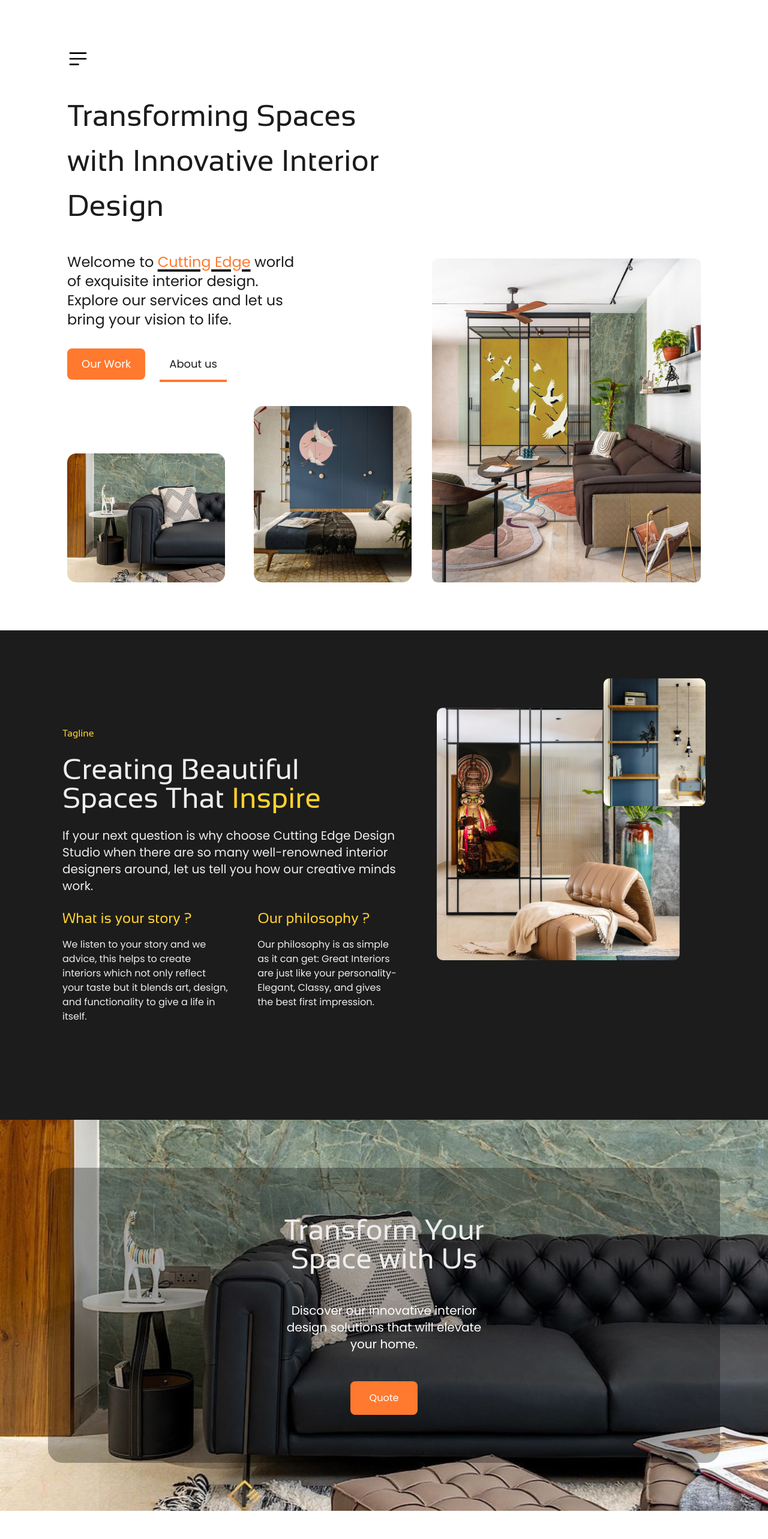
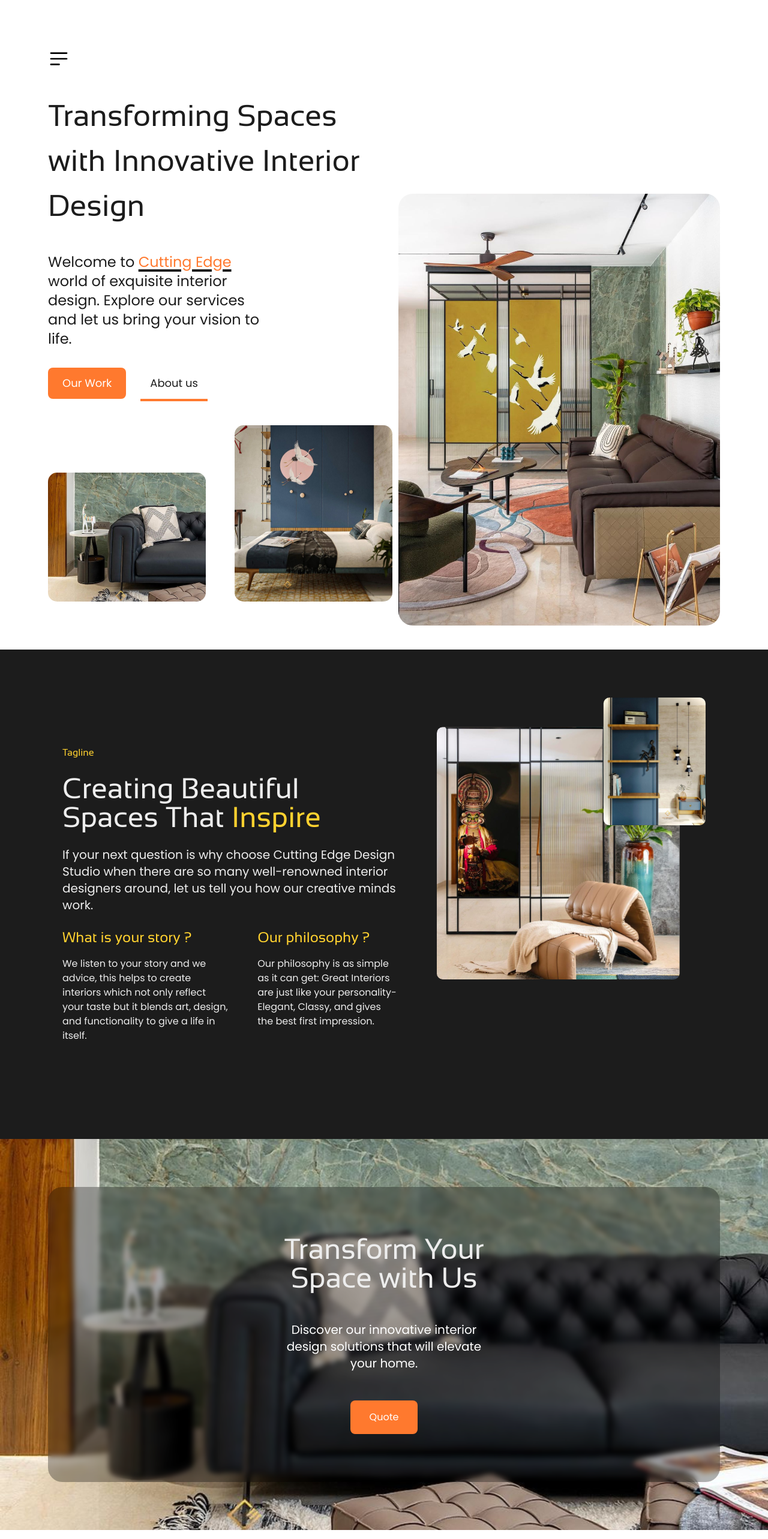
Before and after one commit to sakethrambilla/interior-designer, a Next.js app: page / in a window 1280 px wide. Shown: the top 2566 px of the page at 60% size. Built offline with nearby package versions, Linux system fonts and the light colour scheme.

Commit message:
updated footer and added glass morphism

```diff
--- a/app/(home)/Cta.tsx
+++ b/app/(home)/Cta.tsx
@@ -15,7 +15,7 @@ const Cta = () => {
           initial="initial"
           whileInView="animate"
           variants={scaleOut}
-          className="bg-black/30 py-20 rounded-3xl  flex flex-col gap-12 items-center text-center justify-center"
+          className="bg-black/30 backdrop-blur-sm py-20 rounded-3xl  flex flex-col gap-12 items-center text-center justify-center"
         >
           <h1 className="lg:w-2/5 text-4xl lg:text-5xl text-cwhite font-sansation">
             Transform Your Space with Us
--- a/app/(home)/Hero-header.tsx
+++ b/app/(home)/Hero-header.tsx
@@ -17,7 +17,7 @@ const Heroheader = () => {
         variants={display}
         className="cursor-bcursor flex px-8 lg:px-20 py-4 lg:py-10  flex-col lg:flex-row gap-12 justify-center items-end text-[#1C1C1C] "
       >
-        <div className="flex flex-col h-full py-10 justify-between gap-10 lg:w-1/2">
+        <div className="flex flex-col h-full py-0 lg:py-10 justify-between gap-10 lg:w-1/2">
           <motion.div
             className=""
             variants={leftSlideIn}
@@ -90,7 +90,7 @@ const Heroheader = () => {
           </motion.div>
         </div>
         <motion.div
-          className="relative w-full lg:w-[40%] overflow-hidden py-10"
+          className="relative w-full h-[50vh] lg:h-[90vh] lg:w-[50%] py-20 rounded-3xl overflow-hidden"
           initial="initial"
           whileInView="animate"
           exit="exit"
@@ -99,7 +99,7 @@ const Heroheader = () => {
           <Image
             src="/Images/hero.svg"
             alt="Header Image"
-            className=" w-full h-full right-0 object-cover "
+            className=" w-full h-full top-0 object-cover absolute  "
             width={100}
             height={100}
           />
--- a/app/components/Footer.tsx
+++ b/app/components/Footer.tsx
@@ -12,8 +12,8 @@ const Footer = () => {
   return (
     <>
       {/* Footer  3*/}
-      <section className="cursor-bcursor flex flex-col px-8 lg:px-24 py-10 lg:py-40 bg-white text-cblack items-center justify-start  ">
-        <div className="flex flex-col bg-black/10 px-4  rounded-lg  lg:flex-row w-full gap-20 justify-between py-20">
+      <section className="cursor-bcursor font-semibold flex flex-col px-8 lg:px-24 py-10 lg:py-40 bg-[url('https://images.unsplash.com/photo-1586105251261-72a756497a11?w=500&auto=format&fit=crop&q=60&ixlib=rb-4.0.3&ixid=M3wxMjA3fDB8MHxzZWFyY2h8M3x8aW50ZXJpb3J8ZW58MHwwfDB8fHww')] bg-cover text-cblack items-center justify-start  ">
+        <div className="flex flex-col bg-black/10 backdrop-blur-sm px-4  rounded-t-xl  lg:flex-row w-full gap-20 justify-between py-20">
           <div className="flex flex-col gap-4 lg:gap-8 text-wrap">
             <Image
               src={"/Images/logobrand.svg"}
@@ -58,7 +58,7 @@ const Footer = () => {
             </div>
           </div>
         </div>
-        <div className="flex flex-col lg:flex-row gap-8 py-10  border-t-2 border-black justify-between w-full">
+        <div className="flex flex-col lg:flex-row gap-8 py-10  border-t-2 text-corange border-black justify-between w-full">
           <span>© 2024 Growwebon. All rights reserved.</span>
           <div className="flex flex-col gap-2 text-sm lg:flex-row">
             <p>Privacy Policy</p>
```
